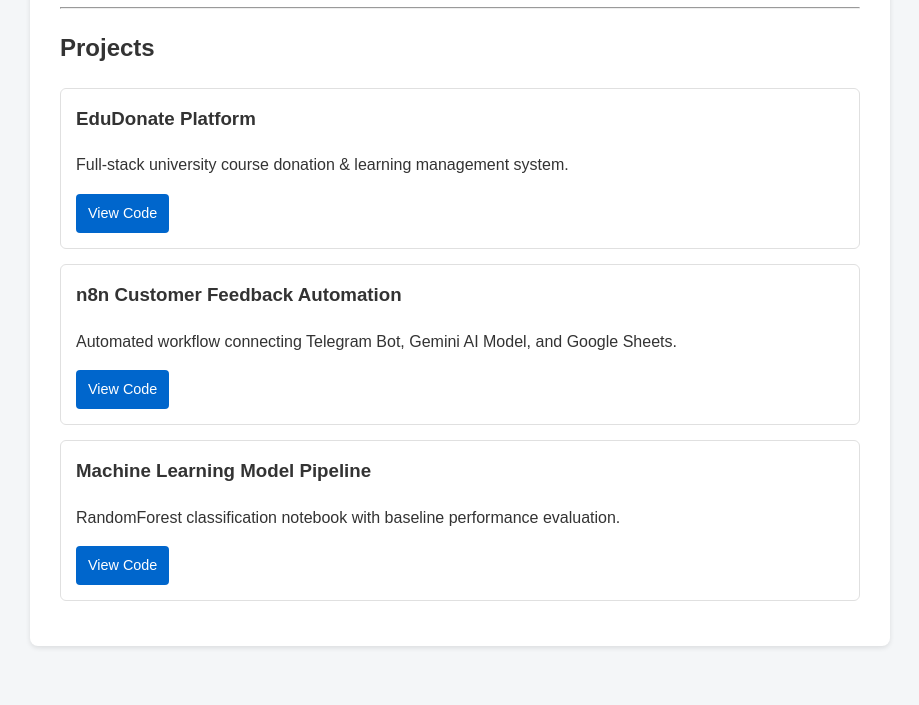
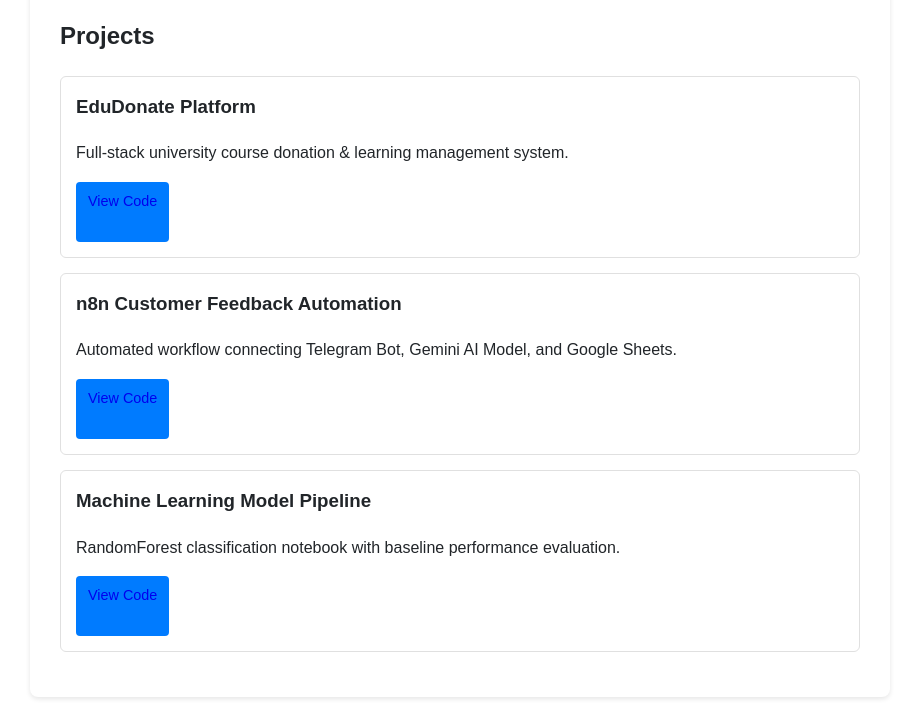
Before and after one commit to ziadkhalil04-jpg/portfolio, a plain HTML site: page index.html in a window 1280 px wide. Shown: the part 166-871 px from the top of the page, without its empty margins (180-1099 px from the left). Before the commit the page ends 832 px from the top, so only its background shows below. Drawn offline with Linux system fonts and the light colour scheme.

Commit message:
Refactor index.html for better styling and structure
Updated styles and layout for improved readability and aesthetics.

```diff
--- a/index.html
+++ b/index.html
@@ -7,13 +7,13 @@
     <title>Ziad Khalil - Portfolio</title>
     <style>
         body {
+
             font-family: Arial, sans-serif;
-            margin: 0;
-            padding: 20px;
-            background: #f4f6f8;
-            color: #333;
+            overflow-x: hidden;
+            font-size: 16px;
             line-height: 1.6;
-        }
+            color: #212529;
+            background-color: #ffffff;
 
         .container {
             max-width: 800px;
@@ -47,13 +47,16 @@
         }
 
         a.btn {
-            display: inline-block;
-            padding: 8px 12px;
-            background: #0066cc;
-            color: #fff;
-            text-decoration: none;
+             min-height: 44px;
+            min-width: 44px;
+            display: inline-flex;
+            align-content: center;
+            justify-content: center;
             border-radius: 4px;
             font-size: 0.9em;
+            text-decoration:none;
+            background-color: #007bff;
+            padding: 8px 12px;
         }
     </style>
 </head>
```
